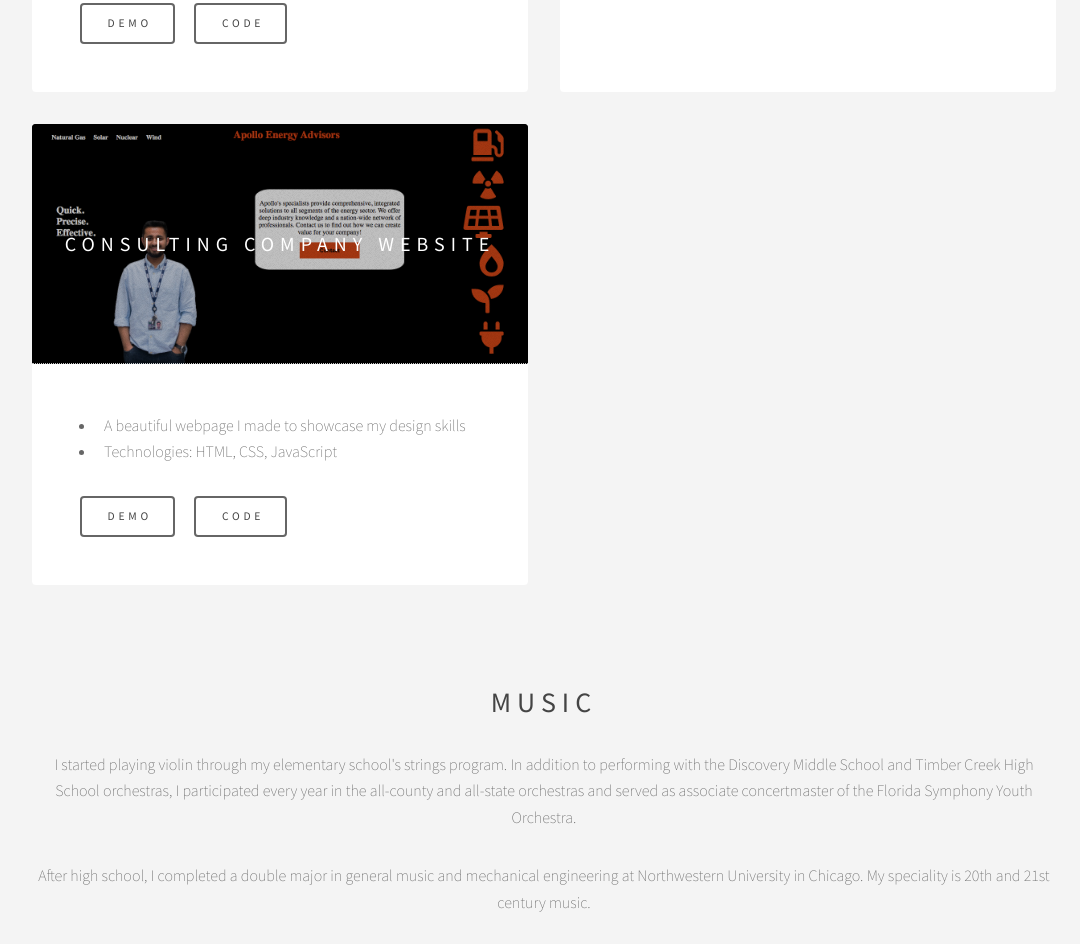
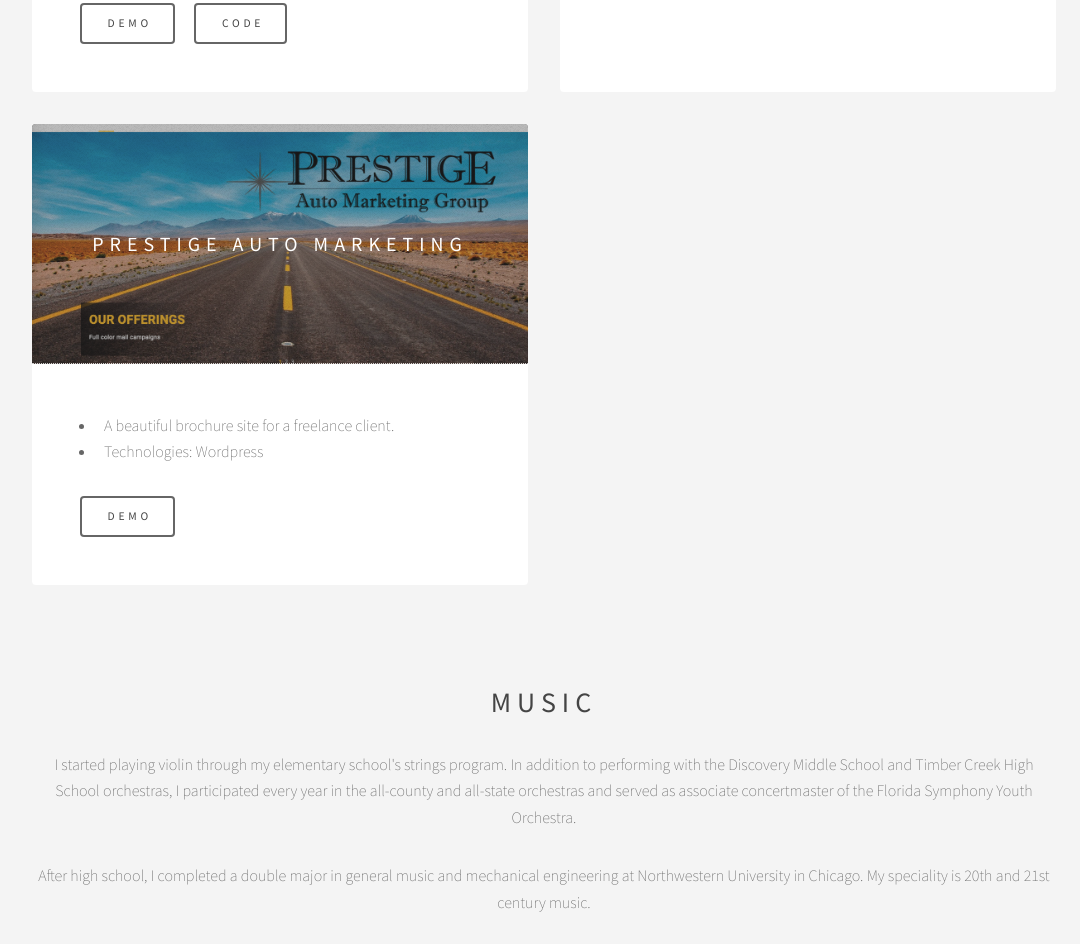
Before and after one commit to kmwalcott/Portfolio, a plain HTML site: page index.html in a window 1280 px wide. Shown: the part 1580-2524 px from the top of the page, without its empty margins (96-1176 px from the left). Drawn offline with Linux system fonts and the light colour scheme; grey boxes are pictures that could not be loaded.

Commit message:
Add prestige project

```diff
--- a/index.html
+++ b/index.html
@@ -27,9 +27,9 @@
 				<!-- Banner -->
 					<section id="intro" class="main">
 						<!--<span class="icon fa-diamond major"></span>-->
-						<p>Hi! I create websites and web applications to solve business and social problems. When possible, my projects incorporate the many interests I have acquired over the years, including music, politics, science and more. Technologies I have experience with include <strong> HTML, CSS, JavaScript, Node/Express, Mongo DB, Pug, and React</strong></p>
+						<p>Hi! I create websites and web applications to solve business and social problems. When possible, my projects incorporate the many interests I have acquired over the years, including music, politics, science and more. Technologies I have experience with include <strong> HTML, CSS, JavaScript, Node/Express, Mongo DB, Pug, Python and React</strong></p>
 						<p>I currently teach violin lessons in person and online through JN Studios in East Orlando, work as a substitute teacher with Orange County Public Schools, and sometimes perform professionally as a violinist.</p>
-						<p>I am seeking a <strong> full-time role in web development.</strong></p>
+						<p>I am currently freelancing while seeking a <strong> full-time role in web development.</strong> Shoot me an email at <strong>kyle@floridamanstudios.com.</strong></p>
 					</section>
 
 				<!-- Items -->
@@ -66,16 +66,15 @@
 						</article>
 						<article class="item">
 							<header>
-								<a href="https://naughty-torvalds-3c4aaf.netlify.app"><img src="images/project3_new.png" alt="" /></a>
-								<h3>Consulting Company Website</h3>
+								<a href="https://prestigeautomarketinggroup.com"><img src="images/prestige_website_screenshot.png"/></a>
+								<h3>Prestige Auto Marketing</h3>
 							</header>
 							<ul>
-								<li>A beautiful webpage I made to showcase my design skills</li>
-								<li>Technologies: HTML, CSS, JavaScript</li>
+								<li>A beautiful brochure site for a freelance client.</li>
+								<li>Technologies: Wordpress</li>
 							</ul>
 							<ul class="actions">
-								<li><a href="https://naughty-torvalds-3c4aaf.netlify.app" class="button">Demo</a></li>
-								<li><a href="https://github.com/kmwalcott/Energy_CSS_Project" class="button">Code</a></li>
+								<li><a href="https://prestigeautomarketinggroup.com" class="button">Demo</a></li>
 							</ul>
 						</article>
 					</section>
@@ -101,7 +100,7 @@
 				<!-- Footer -->
 					<footer id="footer">
 						<ul class="icons">
-							<li><a href="https://github.com/kmwalcott" class="icon fa-github"><span class="label">Github</span></a></li>
+							<li><a href="https://github.com/kmwalcott" class="icon fa-github fa-5x"><span class="label">Github</span></a></li>
 						</ul>
 						<p class="copyright">&copy; Untitled. Design: <a href="https://templated.co">TEMPLATED</a>.
 					</footer>
```
Also changed, not shown: images/prestige_website_screenshot.png (added).
